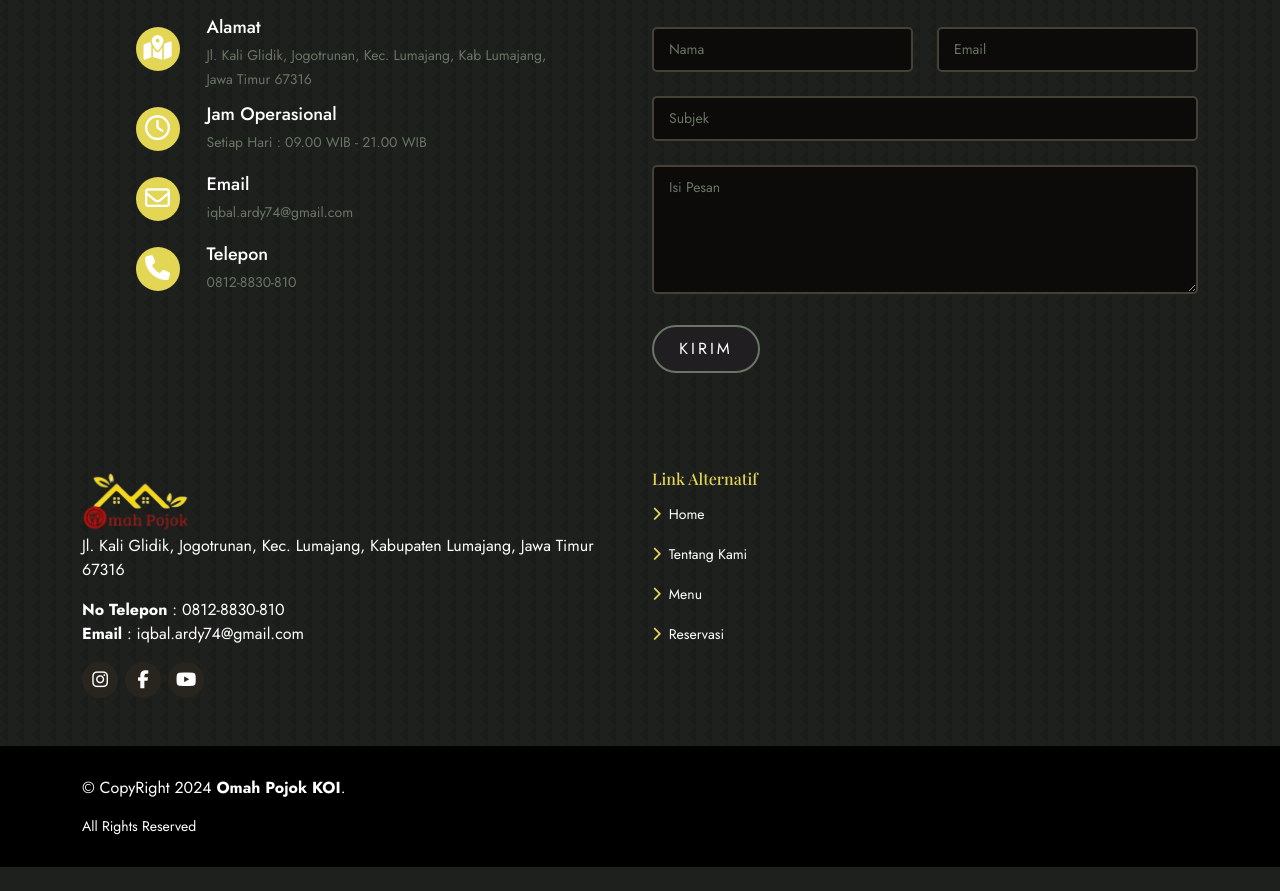
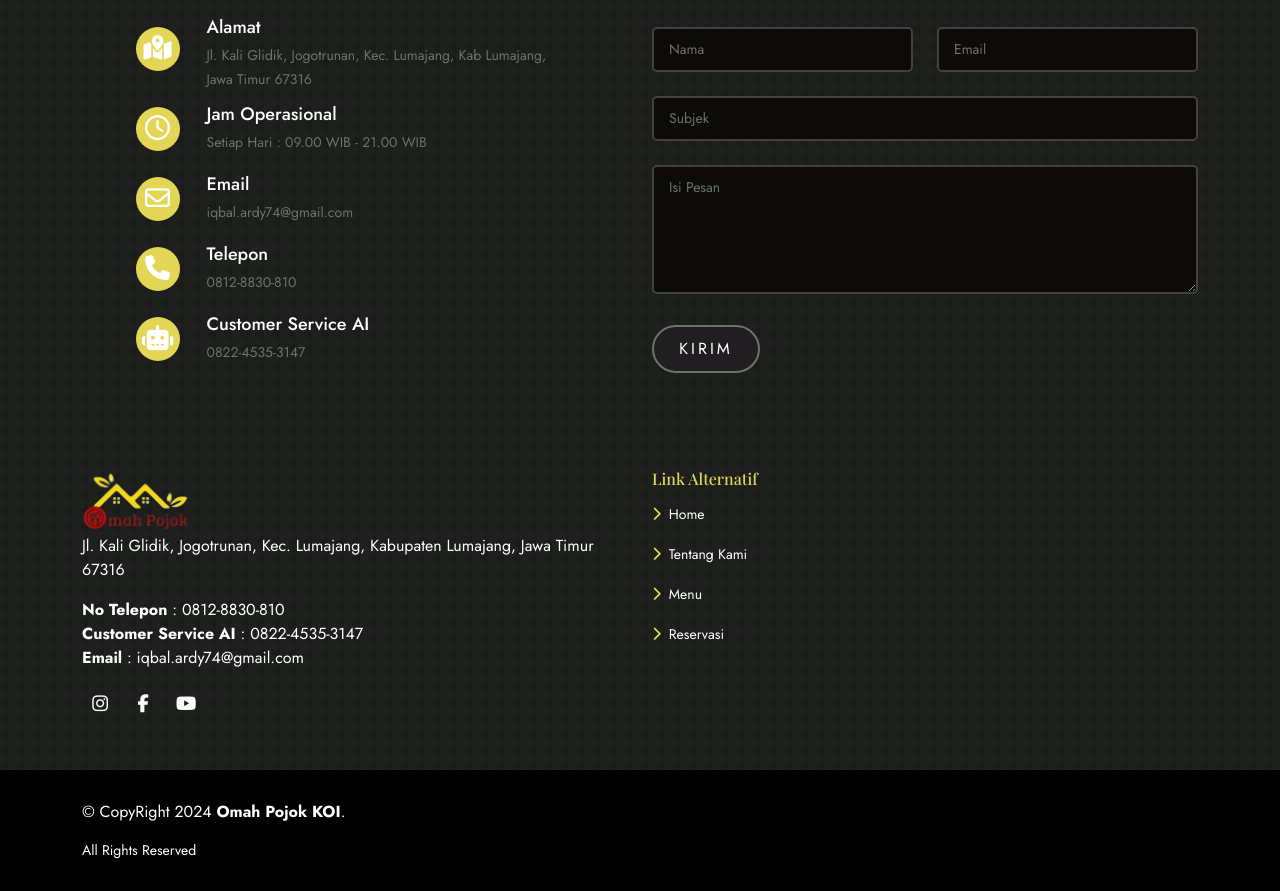
Before and after one commit to adiubaidah/omah-pojok, a plain HTML site: page index.html in a window 1280 px wide. Shown: the part 5866-6757 px from the top of the page. Before the commit the page ends 6733 px from the top, so only its background shows below. Drawn offline with nearby package versions, Linux system fonts and the light colour scheme; grey boxes are pictures that could not be loaded; files whose address does not match are found by name; a web font is replaced by a local one.

Commit message:
feat: whatsapp bot

```diff
--- a/assets/css/style.scss
+++ b/assets/css/style.scss
@@ -533,6 +533,10 @@ section {
     line-height: 0;
     color: var(--axolo);
     text-decoration: none;
+
+    &:hover {
+      color: var(--yellow);
+    }
   }
 }
 
@@ -540,10 +544,16 @@ footer {
   li {
     list-style: none;
   }
+  a {
+    color: white;
+    text-decoration: none;
+    &:hover {
+      color: var(--yellow);
+    }
+  }
   .icons {
     a {
-      text-decoration: none;
-      background-color: #28251f;
+
       border-radius: 50%;
       color: white;
       width: 36px;
@@ -554,10 +564,7 @@ footer {
       justify-content: center;
       transition: all 0.2s ease-out;
       margin-right: 7px;
-      &:hover {
-        background-color: var(--yellow);
-        color: var(--dark);
-      }
+
       i {
         font-size: 18px;
       }
@@ -573,9 +580,6 @@ footer {
     .nav-link {
       font-size: 14px;
       text-decoration: none;
-      &:hover {
-        color: var(--yellow);
-      }
     }
   }
 }
--- a/index.html
+++ b/index.html
@@ -4,6 +4,12 @@
     <meta charset="UTF-8" />
     <meta name="viewport" content="width=device-width, initial-scale=1.0" />
     <meta property="og:site_name" content="Omah Pojok KOI" />
+    <meta property="og:title" content="Omah Pojok KOI" />
+    <meta property="og:image" content="https://omahpojok.adiiskandar.my.id/images/logo.png" />
+    <meta property="og:image:width" content="1200" />
+    <meta property="og:image:height" content="630" />
+    <meta property="og:description" content="Selamat datang di Kedai Omah Pojok Lumajang, Surganya KOI yang berada di Tengah Kota." />
+
     <!-- <meta property=""> -->
     <title>Omah Pojok KOI</title>
     <link
@@ -775,7 +781,7 @@
                 <div id="collapse3" class="accordion-collapse collapse" data-bs-parent="#accordionExample">
                   <div class="accordion-body">
                     Nomor teleponnya adalah 0812-8830-810.
-                    No Whatsapp Bot adalah
+                    Customer Service AI
                   </div>
                 </div>
               </div>
@@ -843,6 +849,17 @@
                     <p>Telepon</p>
                     <a href="https://wa.me/628128830810" target="_blank"
                       >0812-8830-810</a
+                    >
+                  </div>
+                </li>
+                <li class="row justify-content-center align-items-center mt-3">
+                  <div class="col-4 icon">
+                    <i class="fa-solid fa-robot"></i>
+                  </div>
+                  <div class="col-8">
+                    <p>Customer Service AI</p>
+                    <a href="https://wa.me/6282245353147" target="_blank"
+                      >0822-4535-3147</a
                     >
                   </div>
                 </li>
@@ -918,7 +935,10 @@
 
             <ul>
               <li>
-                <strong> No Telepon </strong> : <span>0812-8830-810</span>
+                <strong> No Telepon </strong> : <a target="_blank" href="https://wa.me/628128830810">0812-8830-810</a>
+              </li>
+              <li>
+                <strong> Customer Service AI </strong> : <a target="_blank" href="https://wa.me/6282245353147">0822-4535-3147</a>
               </li>
               <li>
                 <strong> Email </strong> : <span>iqbal.ardy74@gmail.com</span>
```
Also changed, not shown: assets/css/style.css, 1 other file.
